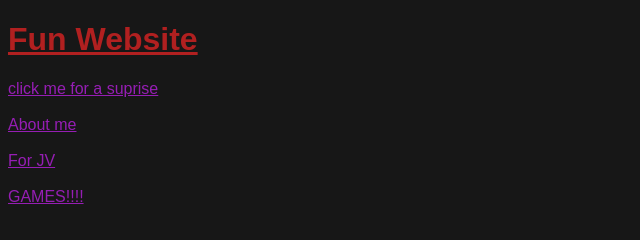
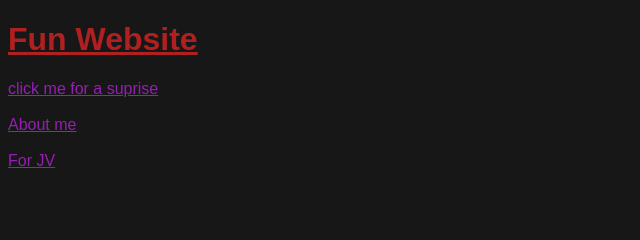
Before and after one commit to Luke-Pitstick/Fun-Website, a plain HTML site: page index.html in a window 1280 px wide. Shown: the whole page, without its empty margins (0-640 px from the left). Drawn offline with Linux system fonts and the light colour scheme.

Commit message:
updated index.html to delete games

```diff
--- a/index.html
+++ b/index.html
@@ -22,7 +22,7 @@
 
   <br><br>
 
-  <a href="./pages/games.html">GAMES!!!!</a>
+
 
 
 
```
